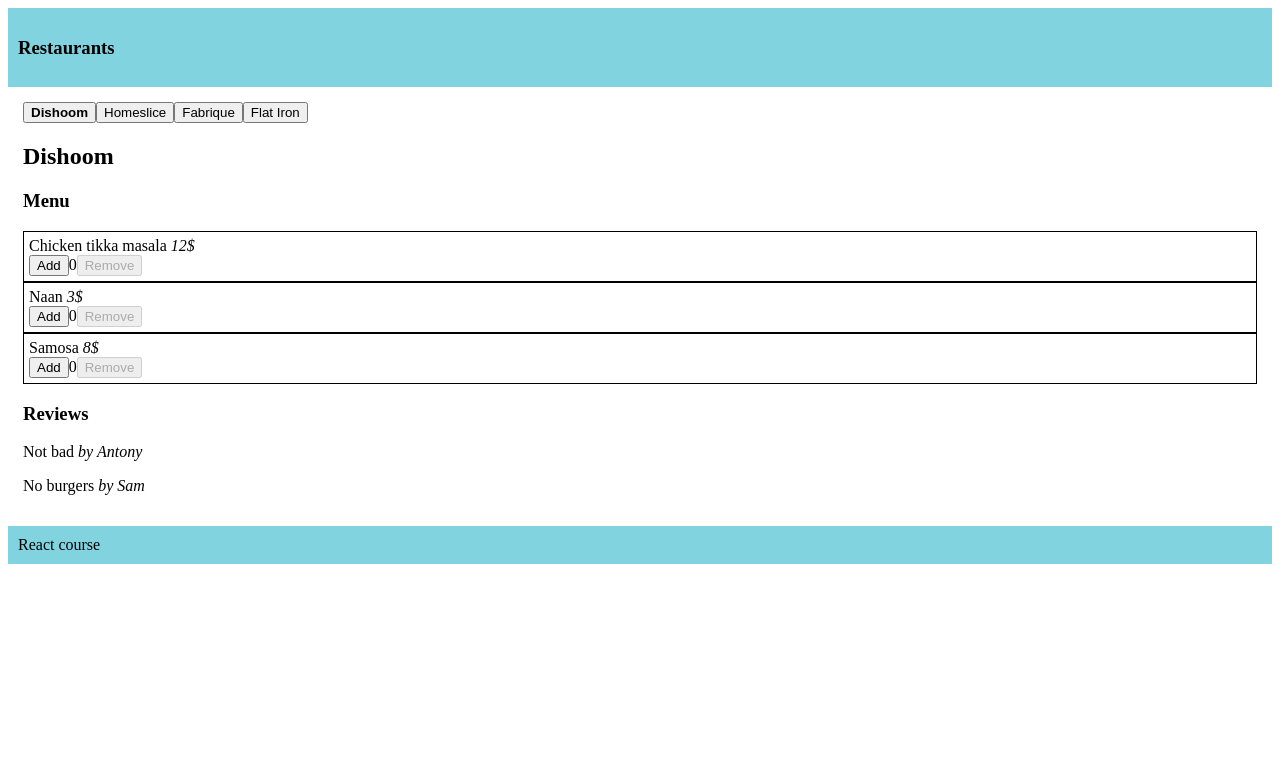
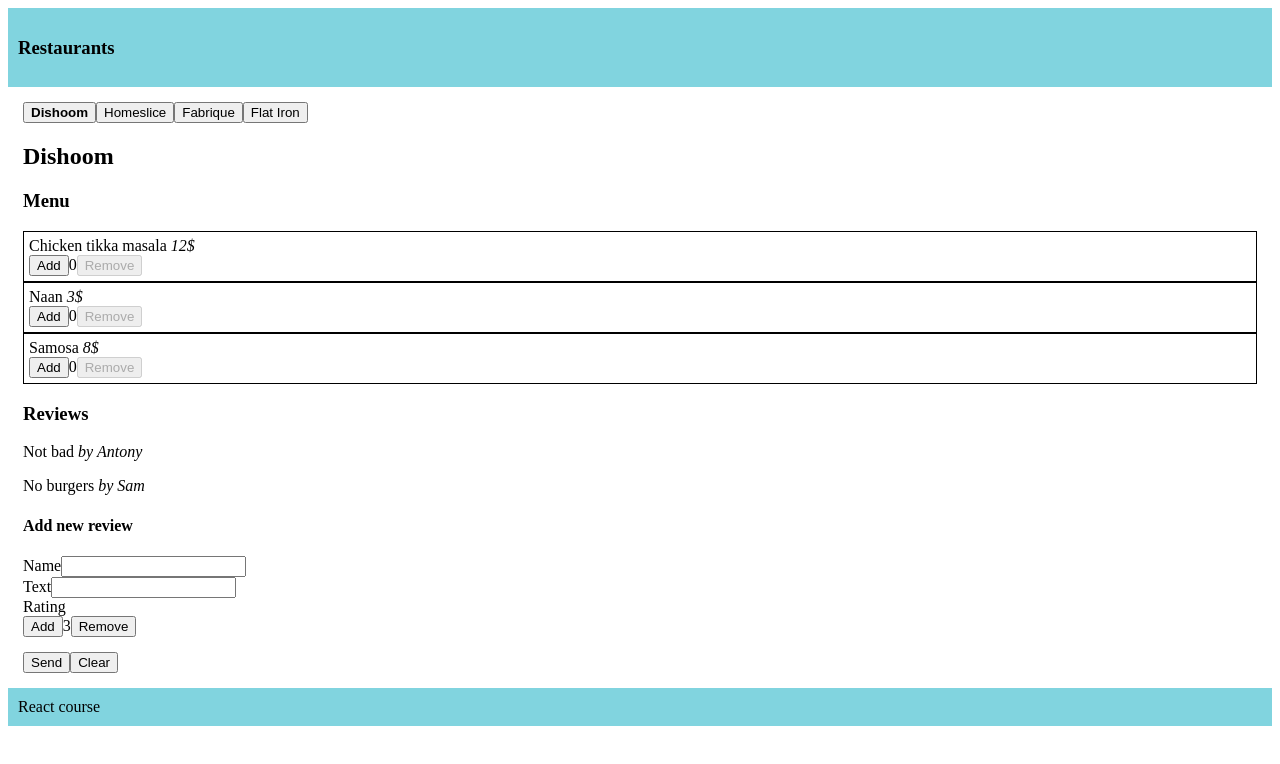
Before and after one commit to ikirilushkin/react-20250512, a React (Vite) app: page / in a window 1280 px wide. Shown: the top 764 px of the page. Built offline with nearby package versions, Linux system fonts and the light colour scheme.

Commit message:
Add review form

```diff
--- /dev/null
+++ b/src/components/counter/Counter.jsx
@@ -0,0 +1,13 @@
+export const Counter = ({ count, min, max, onIncrement, onDecrement }) => {
+  return (
+    <div>
+      <button onClick={onIncrement} disabled={count === max}>
+        Add
+      </button>
+      <span>{count}</span>
+      <button onClick={onDecrement} disabled={count === min}>
+        Remove
+      </button>
+    </div>
+  );
+};
--- a/src/components/dish/Dish.jsx
+++ b/src/components/dish/Dish.jsx
@@ -1,4 +1,5 @@
-import { useCount } from "./use-count";
+import { Counter } from "../counter/Counter";
+import { useCount } from "../counter/use-count";
 
 const DISH_MAX_COUNT = 5;
 const DISH_MIN_COUNT = 0;
@@ -12,15 +13,13 @@
   return (
     <div style={{ border: "1px solid", padding: "5px" }}>
       {dish.name} <i>{dish.price}$</i>
-      <div>
-        <button onClick={onIncrement} disabled={count === DISH_MAX_COUNT}>
-          Add
-        </button>
-        <span>{count}</span>
-        <button onClick={onDecrement} disabled={count === DISH_MIN_COUNT}>
-          Remove
-        </button>
-      </div>
+      <Counter
+        count={count}
+        min={DISH_MIN_COUNT}
+        max={DISH_MAX_COUNT}
+        onIncrement={onIncrement}
+        onDecrement={onDecrement}
+      />
     </div>
   );
 };
--- a/src/components/restaurant/Restaurant.jsx
+++ b/src/components/restaurant/Restaurant.jsx
@@ -1,5 +1,6 @@
 import { Dish } from "../dish/Dish";
-import { Review } from "../review/Review";
+import { Reviews } from "../review/Reviews";
+import { ReviewForm } from "../reviewForm/ReviewForm";
 
 export const Restaurant = ({ restaurant }) => {
   return (
@@ -13,9 +14,19 @@
       </div>
       <div>
         <h3>Reviews</h3>
-        {restaurant.reviews.map((review) => (
-          <Review key={review.id} review={review} />
-        ))}
+        {restaurant.reviews.length ? (
+          <Reviews reviews={restaurant.reviews} />
+        ) : (
+          "No reviews yet"
+        )}
+        <h4>Add new review</h4>
+        <ReviewForm
+          onSubmit={({ name, text, rating }) =>
+            console.log(
+              `New review is added by ${name} with text: ${text} and rating: ${rating}`
+            )
+          }
+        />
       </div>
     </div>
   );
--- /dev/null
+++ b/src/components/review/Reviews.jsx
@@ -0,0 +1,5 @@
+import { Review } from "./Review";
+
+export const Reviews = ({ reviews }) => {
+  return reviews.map((review) => <Review key={review.id} review={review} />);
+};
--- /dev/null
+++ b/src/components/reviewForm/ReviewForm.jsx
@@ -0,0 +1,54 @@
+import { Counter } from "../counter/Counter";
+import { useReviewForm } from "./use-review-form";
+
+const MAX_COUNT = 5;
+const MIN_COUNT = 0;
+
+export const ReviewForm = ({ onSubmit }) => {
+  const { form, onNameChanged, onTextChanged, onRatingChanged, clear } =
+    useReviewForm();
+
+  const { name, text, rating } = form;
+
+  const handleSubmit = () => {
+    onSubmit({ name, text, rating });
+    clear();
+  };
+
+  return (
+    <form onSubmit={(event) => event.preventDefault()}>
+      <div>
+        <span>Name</span>
+        <input
+          value={name}
+          onChange={(event) => onNameChanged(event.target.value)}
+        ></input>
+      </div>
+      <div>
+        <span>Text</span>
+        <input
+          value={text}
+          onChange={(event) => onTextChanged(event.target.value)}
+        ></input>
+      </div>
+      <div>
+        <span>Rating</span>
+        <Counter
+          count={rating}
+          min={MIN_COUNT}
+          max={MAX_COUNT}
+          onIncrement={() => {
+            onRatingChanged(rating + 1);
+          }}
+          onDecrement={() => {
+            onRatingChanged(rating - 1);
+          }}
+        />
+      </div>
+      <div style={{ marginTop: "15px" }}>
+        <button onClick={() => handleSubmit()}>Send</button>
+        <button onClick={clear}>Clear</button>
+      </div>
+    </form>
+  );
+};
--- /dev/null
+++ b/src/components/reviewForm/use-review-form.js
@@ -0,0 +1,70 @@
+import { useReducer } from "react";
+
+const MAX_COUNT = 5;
+const MIN_COUNT = 0;
+
+const SET_NAME = "set_name";
+const SET_TEXT = "set_text";
+const SET_RATING = "set_rating";
+const CLEAR = "clear_review";
+
+const initialState = { name: "", text: "", rating: 3 };
+
+function reducer(state, { type, payload }) {
+  switch (type) {
+    case SET_NAME: {
+      return {
+        ...state,
+        name: payload,
+      };
+    }
+    case SET_TEXT: {
+      return {
+        ...state,
+        text: payload,
+      };
+    }
+    case SET_RATING: {
+      return {
+        ...state,
+        rating: payload,
+      };
+    }
+    case CLEAR: {
+      return initialState;
+    }
+    default:
+      return state;
+  }
+}
+
+export const useReviewForm = () => {
+  const [form, dispatch] = useReducer(reducer, initialState);
+
+  const onNameChanged = (name) => {
+    dispatch({ type: SET_NAME, payload: name });
+  };
+
+  const onTextChanged = (text) => {
+    dispatch({ type: SET_TEXT, payload: text });
+  };
+
+  const onRatingChanged = (rating) => {
+    if (rating < MIN_COUNT || rating > MAX_COUNT) {
+      return;
+    }
+    dispatch({ type: SET_RATING, payload: rating });
+  };
+
+  const clear = () => {
+    dispatch({ type: CLEAR });
+  };
+
+  return {
+    form,
+    onNameChanged,
+    onTextChanged,
+    onRatingChanged,
+    clear,
+  };
+};
```
Also changed, not shown: src/components/counter/use-count.js (renamed from src/components/dish/use-count.js).
